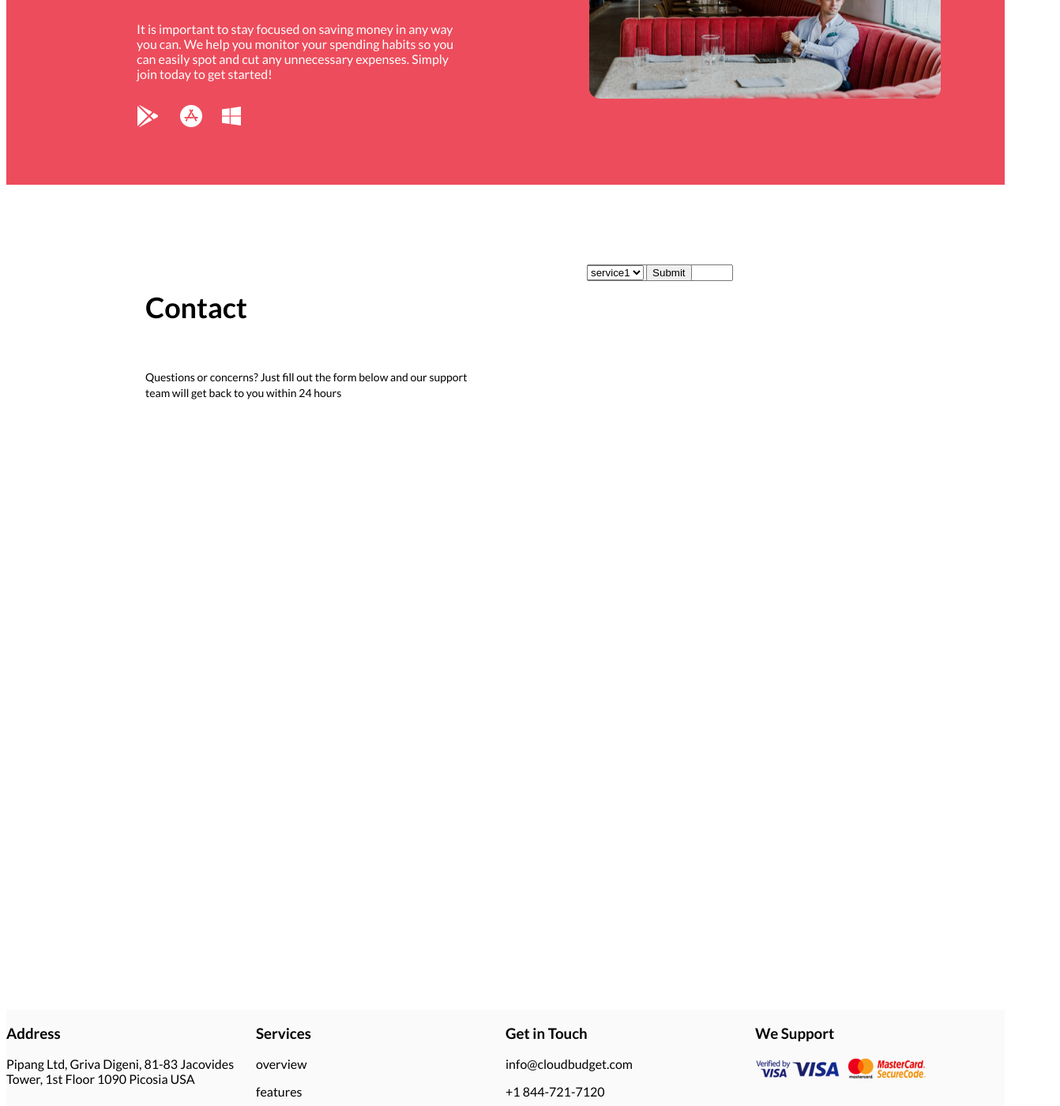
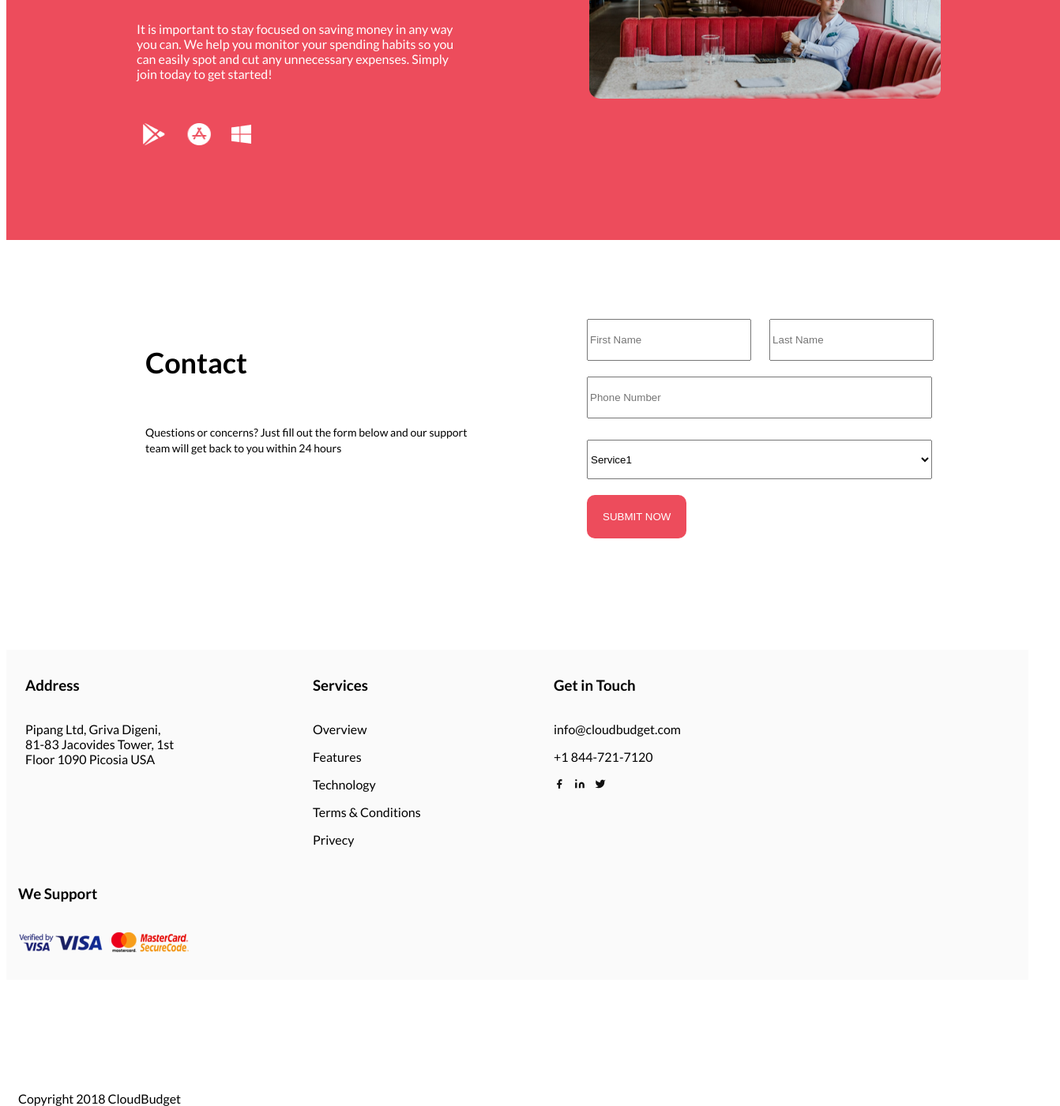
Before and after one commit to olena-kalitovska/Killer-Frost-HW, a plain HTML site: page HW-4-Блочна верстка/index.html in a window 1280 px wide. Shown: the part 274-1675 px from the top of the page at 79% size, 1342 px wide, since content can reach past the window. Drawn offline with Linux system fonts and the light colour scheme.

Commit message:
HW-4 finish

```diff
--- a/HW-4/HW-4.css/style.css
+++ b/HW-4-Блочна верстка/HW-4.css/style.css
@@ -9,6 +9,7 @@ header {
     top: 0px;
     color: #FFFFFF;
     position: relative;
+    padding: 35px;
 }
 .Header-content h1 {
     position: absolute;
@@ -31,10 +32,10 @@ header {
 }
 .IMG1 {
     position: absolute;
-    width: 134px;
+    width: 140px;
     height: 32px;
-    left: 163px;
-    top: 357px;
+    left: 170px;
+    top: 380px;
     padding-top: 40px;
 }
 .IMG2 {
@@ -46,7 +47,7 @@ header {
 }
 .Main-content {
     width: 100%;
-    height: 33%;
+    height: 300px;
     left: 0px;
     top: 500px;
     background-color:#FFFFFF ;
@@ -83,14 +84,41 @@ header {
     left: 735px;
     top: -400px;
 }
+.First_Name {
+    height: 47px;
+    width: 200px;
+    margin-right: 20px;
+}
+.Last_Name{
+    height: 47px;
+    width: 200px;
+}
+.Phone_Number {
+    height: 47px;
+    width: 429px;
+    margin-top: 20px;
+}
+.Service{
+    margin-top: 153px;
+    height: 50px;
+    width: 437px;
+}
+.submit_button {
+    background-color: #ED4C5C;
+    margin-top: 20px;
+    padding: 20px;
+    border: none;
+    border-radius: 10px;
+    color: #FFFFFF;
+}
 footer {
     width: 100%;
-    height: 500px;
+    height: 388px;
     left: 0px;
-    top: 1045px;
+    top: 219px;
     background-color:#FAFAFA ;
     position: relative;
-
+    padding: 15px;
 }
 .conteiner {
     width: 25%;
@@ -99,14 +127,27 @@ footer {
     color:black ;
 
 }
+footer h3 {
+    margin-bottom: 35px;
+}
 .first {
     float: left;
+    width: 197px;
+    margin-right: 25px;
+    margin-left: 9px;
 }
 .second {
     float: left;
+    margin-left: 25px;
+    width: 150px;
+    margin-left: 142px;
 }
 .third  {
-    float: left
+    float: left;
+    margin-right: 126px;
+    width: 190px;
+    margin-left: 155px;
+
 }
 .fourth {
     float: left
--- a/HW-4/index.html
+++ b/HW-4-Блочна верстка/index.html
@@ -25,20 +25,21 @@
   <main class="Main-content">
       <h2>Contact</h2>
       <p>Questions or concerns? Just fill out the form below and our support team will get back to you within 24 hours</p>
-      <form>
-          <input type="text" name="name" valute="" placeholder="Your name"/>
-      </form>
-
-    <form action="">
-
-        <select id="Select Service" name="Select Service">
-            <option value="service1">service1</option>
-            <option value="service2">service2</option>
-            <option value="service3">service3</option>
-            <option value="service4">service4</option>
-        </select>
-        <input type="submit">
-    </form>
+        <form>
+            <input class="First_Name" type="text" name="first-name" value="" placeholder="First Name" required/>
+            <input class="Last_Name"  type="text" name="last-name" value="" placeholder="Last Name" required /><br />
+            <input class="Phone_Number" type="text" name="phone-number" value="" placeholder="Phone Number" required />
+        </form>
+      <br>
+        <form class="select" action="">
+            <select class="Service" id="Select Service" name="Select Service">
+                <option value="Service1">Service1</option>
+                <option value="Service2">Service2</option>
+                <option value="Service3">Service3</option>
+                <option value="Service4">Service4</option>
+            </select><br/>
+            <input class="submit_button" type="submit"  value="SUBMIT NOW">
+        </form>
   </main>
   <footer class="main-conteiner">
       <!--Coneiner1-->
@@ -51,11 +52,11 @@
       <!--Coneiner2-->
       <div class="conteiner second">
           <h3>Services</h3>
-           <p> overview</p>
-           <p>features</p>
-           <p>technology</p>
+           <p> Overview</p>
+           <p>Features</p>
+           <p>Technology</p>
            <p>Terms & Conditions</p>
-           <p>iPrivecy</p>
+           <p>Privecy</p>
       </div>
       <!--Coneiner3-->
       <div class="conteiner third">
```
Also changed, not shown: HW-4-Блочна верстка/HW-4.1.png (renamed from HW-4/HW-4.1.png), HW-4-Блочна верстка/HW-4.2.png (renamed from HW-4/HW-4.2.png), HW-4-Блочна верстка/HW-4.3.png (renamed from HW-4/HW-4.3.png), HW-4-Блочна верстка/HW-4.4.png (renamed from HW-4/HW-4.4.png).
